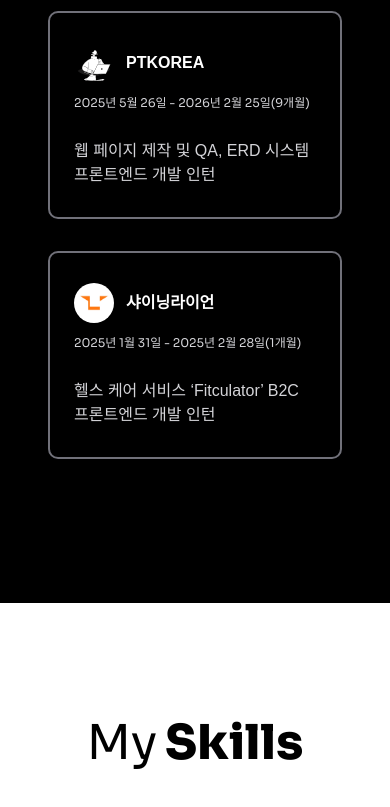
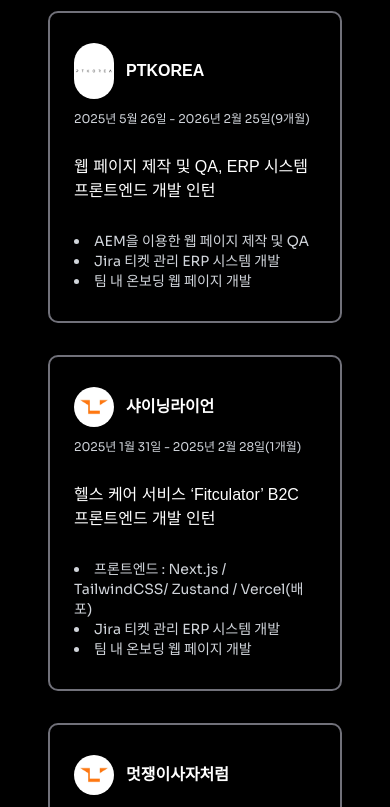
Before and after one commit to YSP97/Portfolio, a React (Vite) app: page / in a window 390 px wide. Shown: the part 2140-2947 px from the top of the page. Built offline with nearby package versions, Linux system fonts and the light colour scheme; a web font is replaced by a local one.

Commit message:
Feat: Experience 데이터 구조 수정 및 스타일 변경 - 이력서 데이터 추가

```diff
--- a/src/components/Experience.tsx
+++ b/src/components/Experience.tsx
@@ -38,11 +38,20 @@
             />
             <span className="font-semibold">{data.name}</span>
           </div>
-          <span className="font-sora md:ml-auto md:mt-0 mt-2 text-xs text-zinc-300">
+          <span className="font-sora md:ml-auto md:mt-0 mt-2 text-xs text-gray-300">
             {data.peroid}
           </span>
         </div>
-        <p className="text-zinc-300">{data.description}</p>
+        <p className="text-white">{data.description}</p>
+        {
+          data.desc2 && (
+            <ul className='text-sm font-sora text-gray-300'>
+              {data.desc2.map((desc, id) => (
+                <li key={id} className="list-disc list-inside space-y-1">{desc}</li>
+              ))}
+            </ul>
+          )
+        }
       </div>
     );
   }
--- a/src/components/Header.tsx
+++ b/src/components/Header.tsx
@@ -5,11 +5,27 @@
 export default function Header() {
   const [menuOpen, setMenuOpen] = useState(false);
   const menuRef = useRef(null);
-  const [resume, setResume] = useState(null);
+  const [resume, setResume] = useState('/assets/resume.pdf');
 
   const toggleMenu = () => {
     setMenuOpen((prev) => !prev);
   };
+
+
+  useEffect(() => {
+      if (!menuOpen) return;
+
+      const handleClickOutside = (e: MouseEvent) => {
+        if (menuRef.current && !menuRef.current.contains(e.target as Node)) {
+          setMenuOpen(false);
+        }
+      };
+
+      document.addEventListener('mousedown', handleClickOutside);
+      return () => {
+        document.removeEventListener('mousedown', handleClickOutside);
+      };
+    }, [menuOpen]);
 
 
   // GSAP 애니메이션 처리
@@ -58,8 +74,8 @@
         </div>
         <a
           href={resume}
-          download="resume.pdf"
-          className="flex flex-row items-center gap-2 bg-black text-white rounded py-2 px-4 hover:bg-zinc-600 max-md:hidden"
+          download="프론트엔드_박윤선_이력서.pdf"
+          className="flex flex-row items-center gap-2 bg-black text-white rounded py-2 px-4 hover:bg-zinc-600 cursor-pointer max-md:hidden"
           aria-label="이력서 다운로드"
           target="_blank"
           rel="noopener noreferrer"
@@ -125,8 +141,8 @@
         </Link>
         <a
           href={resume}
-          download="resume.pdf"
-          className="text-lg font-semibold bg-black text-white rounded py-2 px-4 hover:bg-zinc-600"
+          download="프론트엔드_박윤선_이력서.pdf"
+          className="text-lg font-semibold bg-black text-white rounded py-2 px-4 hover:bg-zinc-600 cursor-pointer"
           aria-label="이력서 다운로드"
           onClick={() => setMenuOpen(false)}
           target="_blank"
--- a/src/components/Modal.tsx
+++ b/src/components/Modal.tsx
@@ -14,6 +14,23 @@
 
   const slides = modalContent?.slides ?? [];
   const totalSlides = slides.length;
+
+  useEffect(() => {
+      if (isOpen) {
+        // 스크롤바 너비만큼 padding을 줘서 레이아웃 시프트 방지
+        const scrollbarWidth = window.innerWidth - document.documentElement.clientWidth;
+        document.body.style.overflow = 'hidden';
+        document.body.style.paddingRight = `${scrollbarWidth}px`;
+      } else {
+        document.body.style.overflow = '';
+        document.body.style.paddingRight = '';
+      }
+
+      return () => {
+        document.body.style.overflow = '';
+        document.body.style.paddingRight = '';
+      };
+    }, [isOpen]);
 
   // 모달 열릴 때 슬라이드 인덱스 초기화 + 등장 애니메이션
   useEffect(() => {
@@ -61,7 +78,7 @@
     >
       <div
         ref={modalContentRef}
-        className="flex flex-col bg-white w-full max-w-4xl h-[85vh] shadow-2xl"
+        className="flex flex-col bg-white w-full max-w-4xl h-[85vh] shadow-2xl overflow-hidden rounded-lg"
         onClick={(e) => e.stopPropagation()}
       >
         {/* 헤더 영역 - 그대로 유지 */}
--- a/src/data/ExperiencesData.ts
+++ b/src/data/ExperiencesData.ts
@@ -3,9 +3,9 @@
 
 export const ExperiencesData: ExperienceItem[] = [
     {
-        icon: '/assets/girl.svg',
+        icon: 'src/assets/Icon/ptkorea.png',
         name: 'PTKOREA',
-        description: '웹 페이지 제작 및 QA, ERD 시스템 프론트엔드 개발 인턴',
+        description: '웹 페이지 제작 및 QA, ERP 시스템 프론트엔드 개발 인턴',
         peroid: '2025년 5월 26일 - 2026년 2월 25일(9개월)',
         desc2: [
             'AEM을 이용한 웹 페이지 제작 및 QA',
@@ -26,4 +26,11 @@
         ],
         id: '02'
     },
+    {
+        icon: 'src/assets/Icon/likelion.png',
+        name: '멋쟁이사자처럼',
+        description: '프론트엔드 스쿨 10기 수료',
+        peroid: '2024년 4월 - 2024년 9월',
+        id: '03'
+    },
 ]
```
Also changed, not shown: src/assets/Icon/ptkorea.png (added), 1 other file (tests, documents, lock files or other folders).
